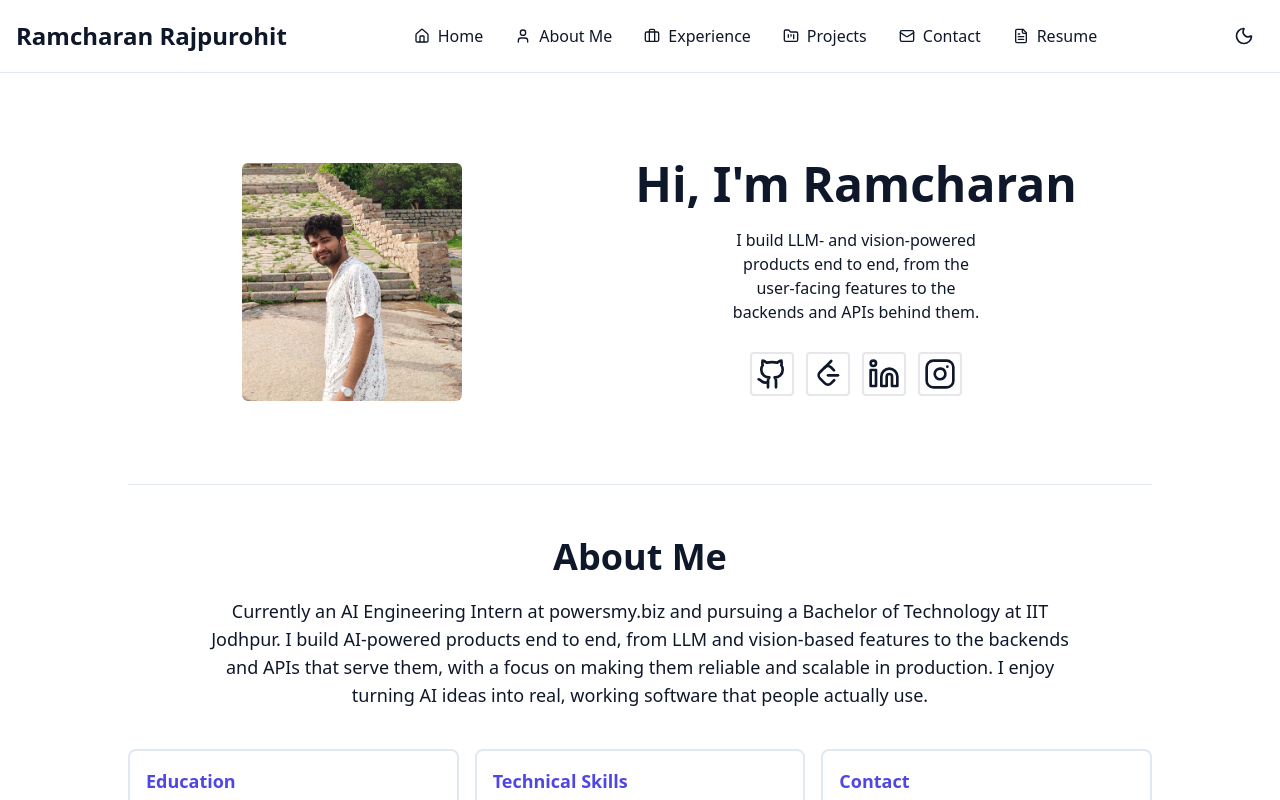
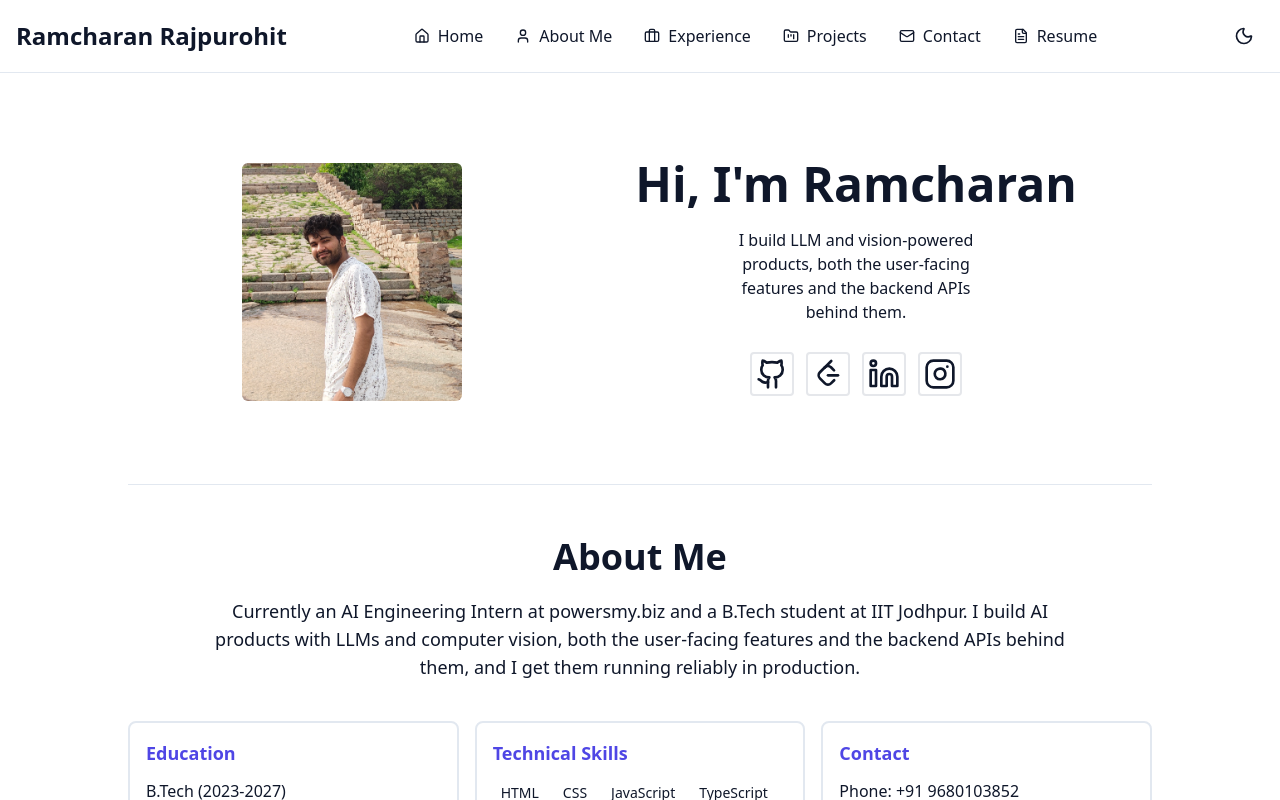
Before and after one commit to RamcharanRajpurohit/portfolio, a React (Vite) app in the folder client/: page / in a window 1280 px wide. Shown: the top 800 px of the page. Built offline with nearby package versions, Linux system fonts and the light colour scheme.

Commit message:
small typo fix

```diff
--- a/client/index.html
+++ b/client/index.html
@@ -14,7 +14,7 @@
     <!-- Primary Meta Tags -->
     <title>Ramcharan Rajpurohit - AI Engineering Intern | Full Stack Developer | IIT Jodhpur</title>
     <meta name="title" content="Ramcharan Rajpurohit - AI Engineering Intern | Full Stack Developer | IIT Jodhpur" />
-    <meta name="description" content="AI Engineering Intern at Powersmy.biz & Amazon ML Summer School 2025 alum. I build LLM- and vision-powered products end to end, from the user-facing features to the backends and APIs behind them. Final-year B.Tech student at IIT Jodhpur." />
+    <meta name="description" content="AI Engineering Intern at Powersmy.biz & Amazon ML Summer School 2025 alum. I build LLM and vision-powered products, both the user-facing features and the backend APIs behind them. Final-year B.Tech student at IIT Jodhpur." />
     <meta name="keywords" content="Ramcharan Rajpurohit, AI Engineering Intern, Full Stack Developer, MERN Stack, Python Developer, FastAPI, LangChain, Machine Learning, AI Developer, React Developer, Node.js, MongoDB, Express.js, JavaScript, TypeScript, IIT Jodhpur, Amazon ML Summer School, Web Developer, Frontend Developer, Backend Developer" />
     <meta name="author" content="Ramcharan Rajpurohit" />
     <meta name="robots" content="index, follow" />
@@ -31,7 +31,7 @@
     <meta property="og:type" content="website" />
     <meta property="og:url" content="https://ramcharan.vercel.app" />
     <meta property="og:title" content="Ramcharan Rajpurohit - AI Engineering Intern | Full Stack Developer | IIT Jodhpur" />
-    <meta property="og:description" content="AI Engineering Intern at Powersmy.biz. I build LLM- and vision-powered products end to end, from the user-facing features to the backends and APIs behind them." />
+    <meta property="og:description" content="AI Engineering Intern at Powersmy.biz. I build LLM and vision-powered products, both the user-facing features and the backend APIs behind them." />
     <meta property="og:image" content="https://ramcharan.vercel.app/og-image.jpg" />
     <meta property="og:image:width" content="1200" />
     <meta property="og:image:height" content="630" />
@@ -43,7 +43,7 @@
     <meta property="twitter:card" content="summary_large_image" />
     <meta property="twitter:url" content="https://ramcharan.vercel.app" />
     <meta property="twitter:title" content="Ramcharan Rajpurohit - AI Engineering Intern | Full Stack Developer | IIT Jodhpur" />
-    <meta property="twitter:description" content="AI Engineering Intern at Powersmy.biz. I build LLM- and vision-powered products end to end, from the user-facing features to the backends and APIs behind them." />
+    <meta property="twitter:description" content="AI Engineering Intern at Powersmy.biz. I build LLM and vision-powered products, both the user-facing features and the backend APIs behind them." />
     <meta property="twitter:image" content="https://ramcharan.vercel.app/twitter-image.jpg" />
     <meta property="twitter:image:alt" content="Ramcharan Rajpurohit - AI Engineer & Full Stack Developer" />
     <meta property="twitter:creator" content="@ramcharanraj" />
@@ -87,7 +87,7 @@
       "@type": "Person",
       "name": "Ramcharan Rajpurohit",
       "jobTitle": "AI Engineering Intern",
-      "description": "AI Engineering Intern at Powersmy.biz and Amazon ML Summer School 2025 participant. I build LLM- and vision-powered products end to end, from the user-facing features to the backends and APIs behind them. Final-year B.Tech student at IIT Jodhpur.",
+      "description": "AI Engineering Intern at Powersmy.biz and Amazon ML Summer School 2025 participant. I build LLM and vision-powered products, both the user-facing features and the backend APIs behind them. Final-year B.Tech student at IIT Jodhpur.",
       "url": "https://ramcharan.vercel.app",
       "image": "https://ramcharan.vercel.app/profile-image.jpg",
       "email": "mailto:ramcharanrajpurohit@gmail.com",
--- a/client/src/components/Hero.tsx
+++ b/client/src/components/Hero.tsx
@@ -12,7 +12,7 @@ function Hero(){
             <div className="lg:col-span-4 mt-4 lg:mt-0 ">
                 <h2 className="text-center text-base block font-bold text-2xl sm:text-3xl md:text-4xl lg:text-5xl mb-5">Hi, I'm Ramcharan</h2>
                 <span className='flex items-center justify-center'>
-                <p className="text-base block text-center md:w-2/4">I build LLM- and vision-powered products end to end, from the user-facing features to the backends and APIs behind them.</p></span>
+                <p className="text-base block text-center md:w-2/4">I build LLM and vision-powered products, both the user-facing features and the backend APIs behind them.</p></span>
                 <div className="flex mt-4 lg:mt-7 items-center gap-3 justify-center ">
                      <a href="https://github.com/RamcharanRajpurohit" className='md:border-2 border p-1 rounded mb-2  hover:border-highlight transition-colors duration-200' target="_blank" rel="noopener noreferrer" aria-label="Visit Ramcharan's GitHub profile">
                             <Github className="md:w-8 md:h-8 w-5 h-5  text-base " aria-hidden="true" />
--- a/client/src/components/about.tsx
+++ b/client/src/components/about.tsx
@@ -6,7 +6,7 @@ function About() {
                     About Me
                 </h3>
                 <p className="text-center text-lg text-base mt-5 mb-10 max-w-4xl mx-auto px-4">
-                    Currently an AI Engineering Intern at powersmy.biz and pursuing a Bachelor of Technology at IIT Jodhpur. I build AI-powered products end to end, from LLM and vision-based features to the backends and APIs that serve them, with a focus on making them reliable and scalable in production. I enjoy turning AI ideas into real, working software that people actually use.
+                    Currently an AI Engineering Intern at powersmy.biz and a B.Tech student at IIT Jodhpur. I build AI products with LLMs and computer vision, both the user-facing features and the backend APIs behind them, and I get them running reliably in production.
                 </p>
 
                 {/* Grid container with proper responsive behavior */}
```
